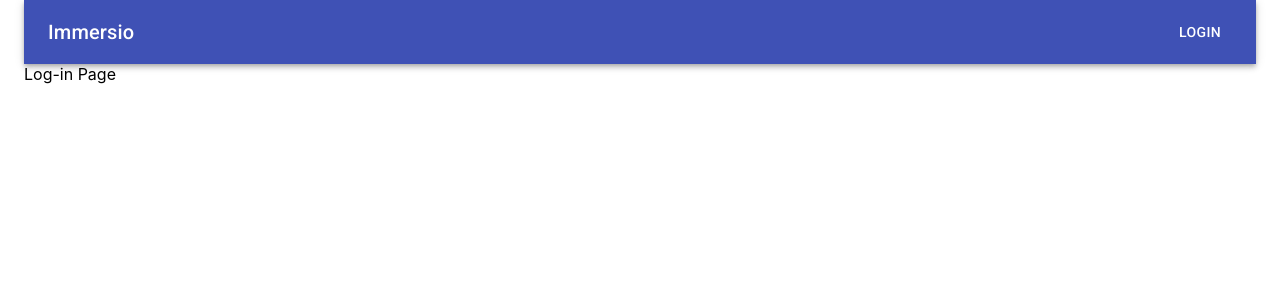
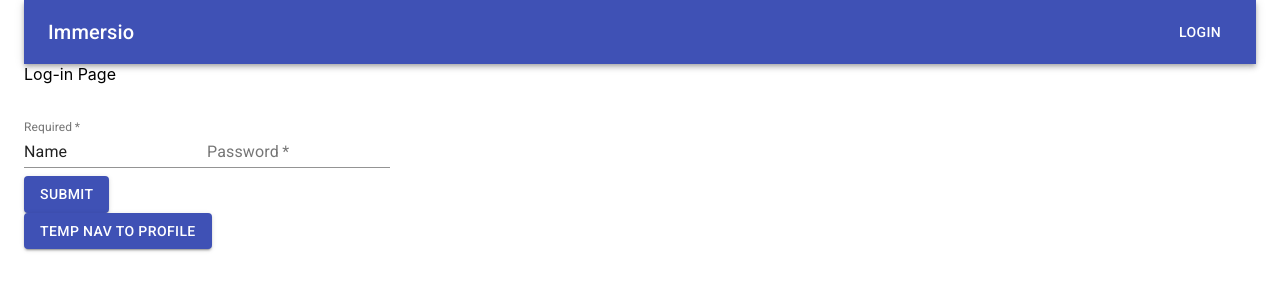
Before and after one commit to MarshallProtsman/Project-3_good-MERNin, a React (Create React App) app in the folder client/: page /login in a window 1280 px wide. Shown: the top 300 px of the page. Built offline with nearby package versions, Linux system fonts and the light colour scheme.

Commit message:
login form
-added field for user name
-added field for user password
-added button with basic onclick function
-added temp navbutton to profile page

```diff
--- /dev/null
+++ b/client/src/components/loginform/index.js
@@ -0,0 +1,45 @@
+import React from 'react';
+import Box from "@material-ui/core/Box"
+import TextField from '@material-ui/core/TextField';
+import Button from '@material-ui/core/Button';
+import {Link} from 'react-router-dom';
+import NavButton from "../navigationbutton"
+
+
+export default function LoginForm() {
+
+    function formSubmit() {
+        alert("form was submitted!")
+    }
+
+  return (
+      <Box>
+          <br />
+    <form className="" noValidate autoComplete="off">
+      <TextField
+        required
+        id="standard-required"
+        label="Required"
+        defaultValue="Name"
+        className=""
+        margin="normal"
+      />
+      <TextField
+        required
+        id="standard-password-input"
+        label="Password"
+        className=""
+        type="password"
+        autoComplete="current-password"
+        margin="normal"
+      />
+      <br />
+      <Button onClick={formSubmit} variant="contained" color="primary">
+      Submit
+      </Button>
+      <br />
+        <NavButton to="/profile" text="temp Nav to profile"/>
+    </form>
+    </Box>
+  );
+}
--- a/client/src/components/navigationbutton/index.js
+++ b/client/src/components/navigationbutton/index.js
@@ -1,14 +1,15 @@
 import React from 'react';
 import {Link} from 'react-router-dom';
 import Button from '@material-ui/core/Button';
+import Box from "@material-ui/core/Box";
 
 
 export default function NavButton(props) {
   return (
-    <div>
+    <Box>
       <Button component={Link} to={props.to} variant="contained" color="primary">
       {props.text}
       </Button>
-    </div>
+    </Box>
   );
 }
--- a/client/src/pages/homepage.js
+++ b/client/src/pages/homepage.js
@@ -11,8 +11,6 @@ function homePage() {
             <NavButton to="/login" text="Login Here"/>
         </Box>
     );
-
-    //log in button
 }
 
 export default homePage;
--- a/client/src/pages/login.js
+++ b/client/src/pages/login.js
@@ -1,8 +1,14 @@
 import React from "react";
+import Box from "@material-ui/core/Box";
+import LoginForm from "../components/loginform"
 
 function loginPage() {
     return (
+        <Box>
         <div className="#">Log-in Page</div>
+        <LoginForm/>
+        </Box>
+
     );
     //login form
     //username field
```
